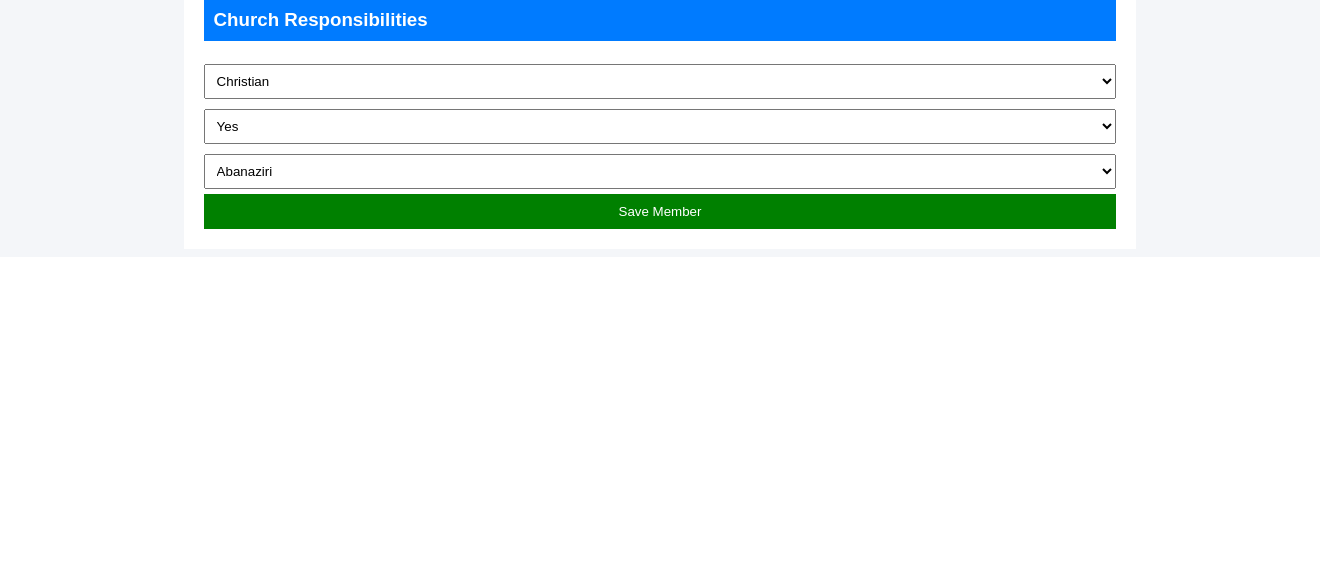
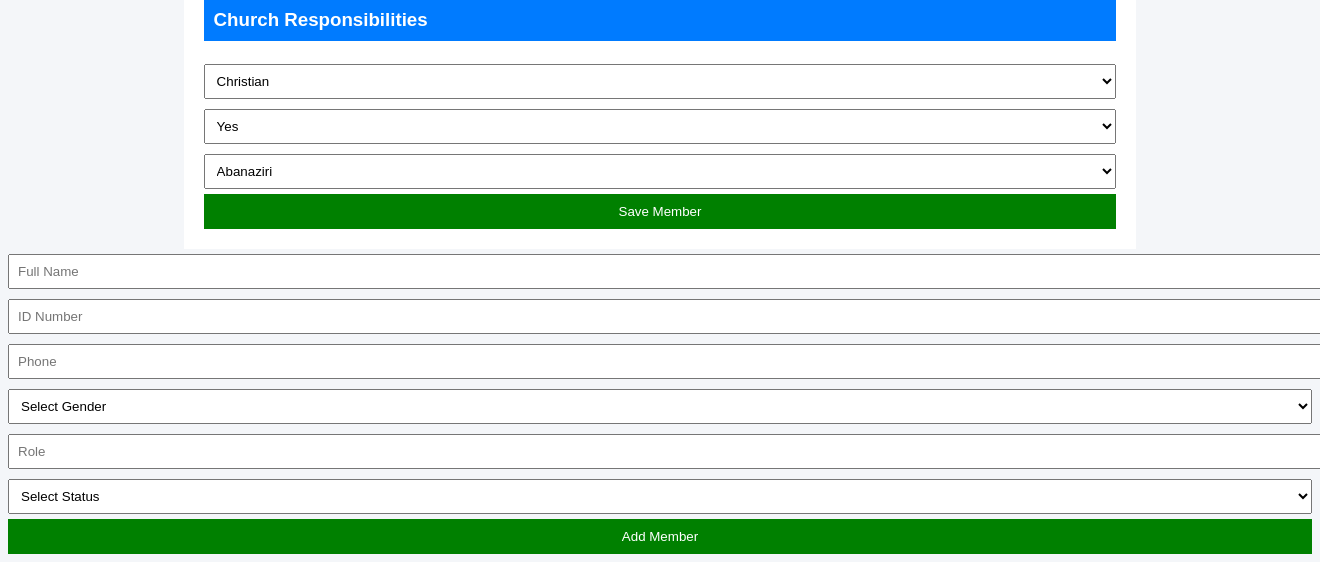
Before and after one commit to ikorikwishakajeamarie1-debug/church_app, a Flask app: template templates/add_member.html in a window 1320 px wide; the page is wider, and only the part inside the window is pictured. Shown: the part 846-1408 px from the top of that part. Before the commit the page ends 1075 px from the top of that part, so only its background shows below. Run offline with Flask 3, Linux system fonts and the light colour scheme; the template is opened without the code that fills it, so the values that code supplies are empty.

Commit message:
Added view page, updated routes, and add member form

```diff
--- a/app.py
+++ b/app.py
@@ -57,7 +57,10 @@ def home():
 def members():
     all_members = Member.query.all()
     return render_template('members.html', members=all_members)
-
+@app.route('/view/<int:id>')
+def view_member(id):
+    member = Member.query.get_or_404(id)
+    return render_template('view_member.html', member=member)
 
 @app.route('/add_member', methods=['POST'])
 def add_member():
@@ -65,6 +68,7 @@ def add_member():
         data = request.form
 
         new_member = Member(
+
             # Personal Identification
             full_name=data.get('full_name'),
             national_id=data.get('national_id'),
--- a/templates/add_member.html
+++ b/templates/add_member.html
@@ -113,3 +113,24 @@
 
 </body>
 </html>
+<form method="POST" action="/add">
+    <input type="text" name="names" placeholder="Full Name" required><br>
+    <input type="text" name="id_number" placeholder="ID Number" required><br>
+    <input type="text" name="phone" placeholder="Phone" required><br>
+
+    <select name="gender" required>
+        <option value="">Select Gender</option>
+        <option>Male</option>
+        <option>Female</option>
+    </select><br>
+
+    <input type="text" name="role" placeholder="Role" required><br>
+
+    <select name="status" required>
+        <option value="">Select Status</option>
+        <option>Active</option>
+        <option>Inactive</option>
+    </select><br>
+
+    <button type="submit">Add Member</button>
+</form>
```
Also changed, not shown: templates/members.html (+10 -7 lines).
